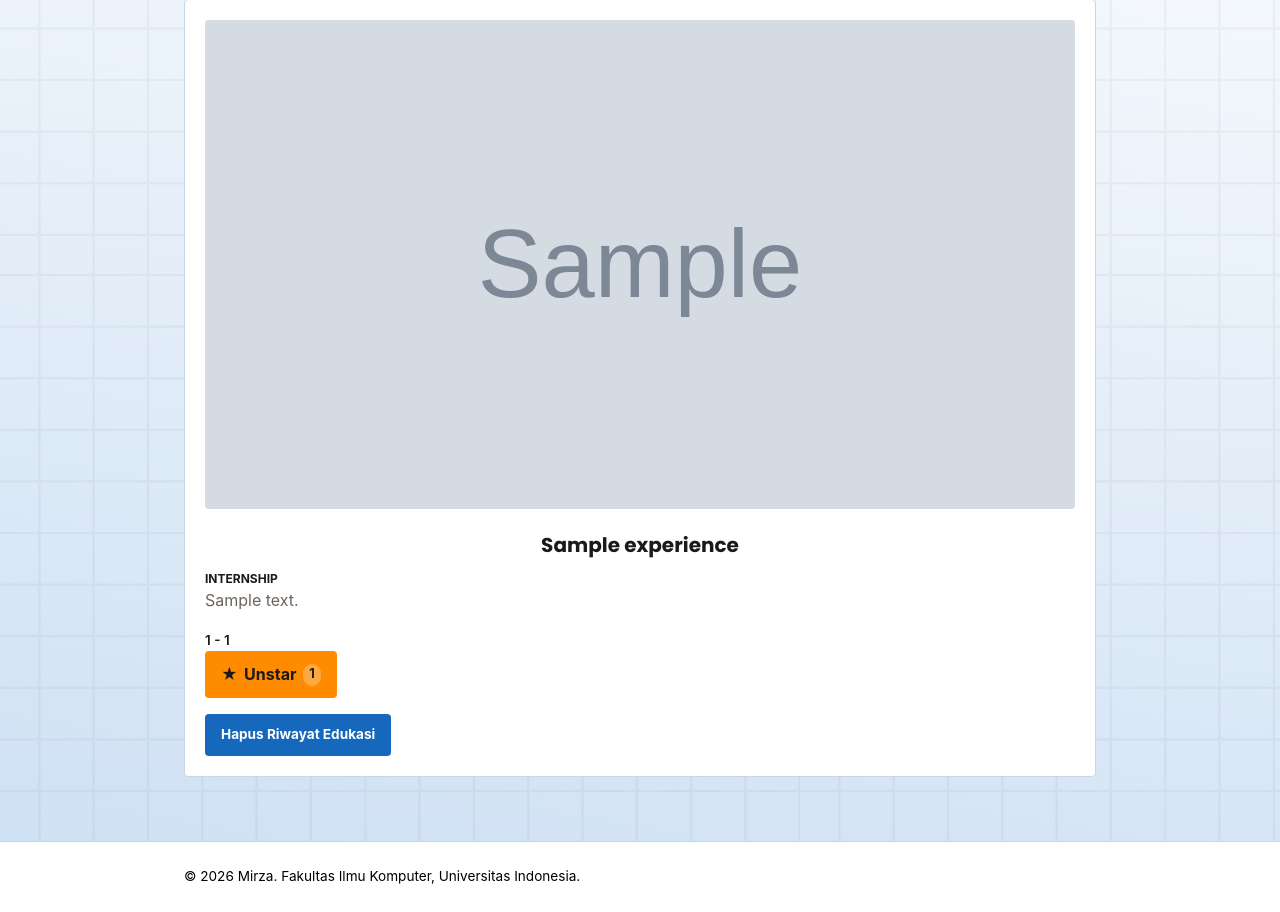
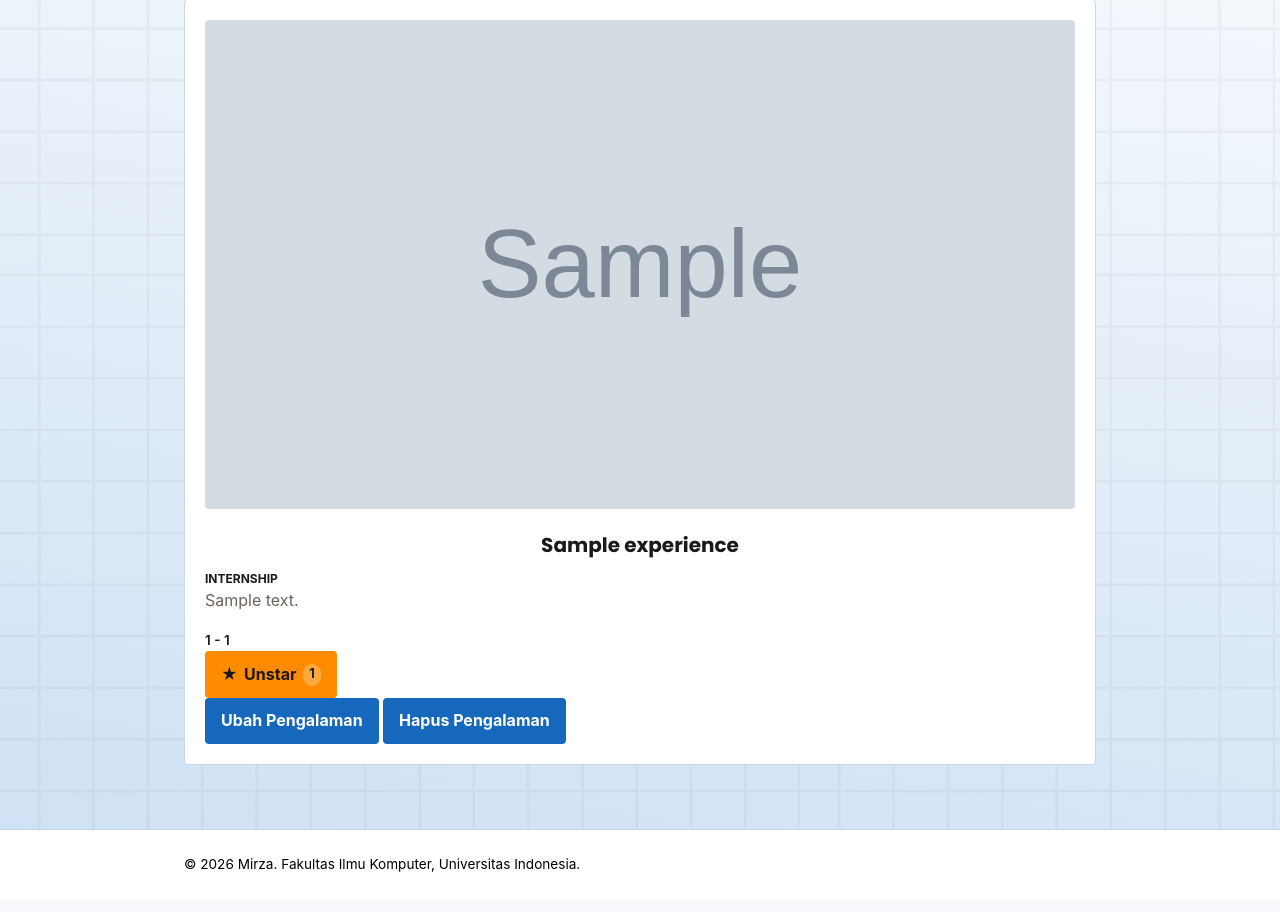
Before and after one commit to mirzalfathi/myportofolio, a Django app: page /experience/ in a window 1280 px wide. Shown: the part 337-1249 px from the top of the page. After the commit the page ends 1209 px from the top, so only its background shows below. Run offline with Django 5.2, Linux system fonts and the light colour scheme; a user stored in the database is signed in; tables that the repository leaves empty hold one stand-in row (values such as "Sample post"); grey boxes marked "Sample" are stand-in pictures.

Commit message:
feat: menambahkan edit dan delete untuk superadmin, juga menyesuaikan untuk role lain

```diff
--- a/templates/components/education_delete_modal.html
+++ b/templates/components/education_delete_modal.html
@@ -1,12 +1,10 @@
-<p class="experience-status">
 <button type="button"
         class="button button-danger"
         popovertarget="delete-education-{{ education.id }}"
-            aria-label="Hapus {{ education.title }}"
+        aria-label="Hapus {{ education.institution_name }}"
         title="Hapus riwayat edukasi">
     Hapus Riwayat Edukasi
 </button>
-</p>
 <div id="delete-education-{{ education.id }}"
      class="education-delete-modal"
      popover="auto"
@@ -27,7 +25,7 @@
         <h2 id="delete-education-title-{{ education.id }}">Hapus Riwayat Edukasi?</h2>
         <p>
             Apakah Anda yakin ingin menghapus
-            <strong>{{ education.title }}</strong>?
+            <strong>{{ education.institution_name }}</strong>?
         </p>
         <div class="education-delete-modal__actions">
             <button type="button"
--- a/templates/components/experience_delete_modal.html
+++ b/templates/components/experience_delete_modal.html
@@ -1,12 +1,10 @@
-<p class="experience-status">
-    <button type="button"
-            class="button button-danger"
-            popovertarget="delete-experience-{{ experience.id }}"
-            aria-label="Hapus {{ experience.title }}"
-            title="Hapus riwayat edukasi">
-        Hapus Riwayat Edukasi
-    </button>
-</p>
+<button type="button"
+        class="button button-danger"
+        popovertarget="delete-experience-{{ experience.id }}"
+        aria-label="Hapus {{ experience.title }}"
+        title="Hapus pengalaman">
+    Hapus Pengalaman
+</button>
 <div id="delete-experience-{{ experience.id }}"
      class="experience-delete-modal"
      popover="auto"
@@ -24,7 +22,7 @@
                 popovertarget="delete-experience-{{ experience.id }}"
                 popovertargetaction="hide"
                 aria-label="Tutup konfirmasi hapus">x</button>
-        <h2 id="delete-experience-title-{{ experience.id }}">Hapus Riwayat Edukasi?</h2>
+        <h2 id="delete-experience-title-{{ experience.id }}">Hapus Pengalaman?</h2>
         <p>
             Apakah Anda yakin ingin menghapus
             <strong>{{ experience.title }}</strong>?
--- a/templates/components/experience_star.html
+++ b/templates/components/experience_star.html
@@ -1,10 +1,10 @@
 <form method="post" action="{% url 'main:toggle_star' experience.id %}" class="star-form">
     {% csrf_token %}
     <button type="submit"
-            class="button button-star{% if user in experience.starred_by.all %} is-starred{% endif %}"
+            class="button button-star{% if user.is_authenticated and user in experience.starred_by.all %} is-starred{% endif %}"
             title="{% if experience.starred_by.all %}Dibintangi oleh {{ experience.starred_by.all|join:', ' }}{% else %}Jadilah yang pertama memberi star{% endif %}">
         <span aria-hidden="true">★</span>
-        {% if user in experience.starred_by.all %}Unstar{% else %}Star{% endif %}
+        {% if user.is_authenticated and user in experience.starred_by.all %}Unstar{% else %}Star{% endif %}
         <span class="star-count">{{ experience.starred_by.count }}</span>
     </button>
 </form>
--- a/templates/experience.html
+++ b/templates/experience.html
@@ -46,9 +46,18 @@
                                     {{ experience.started_at }} - {{ experience.ended_at }}
                                 {% endif %}
                             </p>
-                            {% include "components/experience_star.html" with experience=experience %}
                             <div class="experience-card-actions">
+                                <div class="experience-star-wrapper">
+                                    {% include "components/experience_star.html" with experience=experience %}
+                                </div>
                                 <div class="experience-actions">
+                                    {% if user.is_superuser or is_editor %}
+                                    <a href="{% url 'main:edit_experience' experience.id %}"
+                                       class="button button-edit"
+                                       title="Ubah pengalaman ini">
+                                        Ubah Pengalaman
+                                    </a>
+                                    {% endif %}
                                     {% if user.is_superuser %}
                                     {% include "components/experience_delete_modal.html" with experience=experience %}
                                     {% endif %}
```
Also changed, not shown: templates/education.html (+7 -0 lines), templates/education_form.html (+5 -4 lines), templates/experience_form.html (+5 -4 lines). Lines whose indentation alone changed are shown as unchanged.
